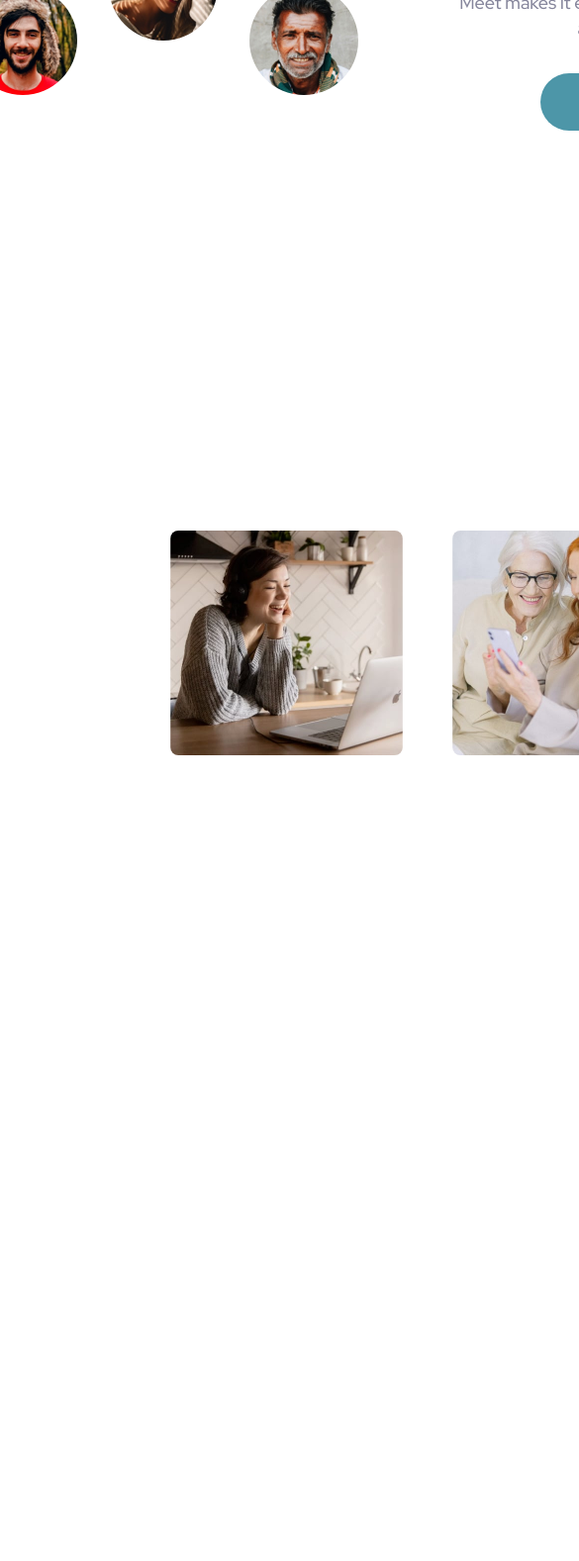
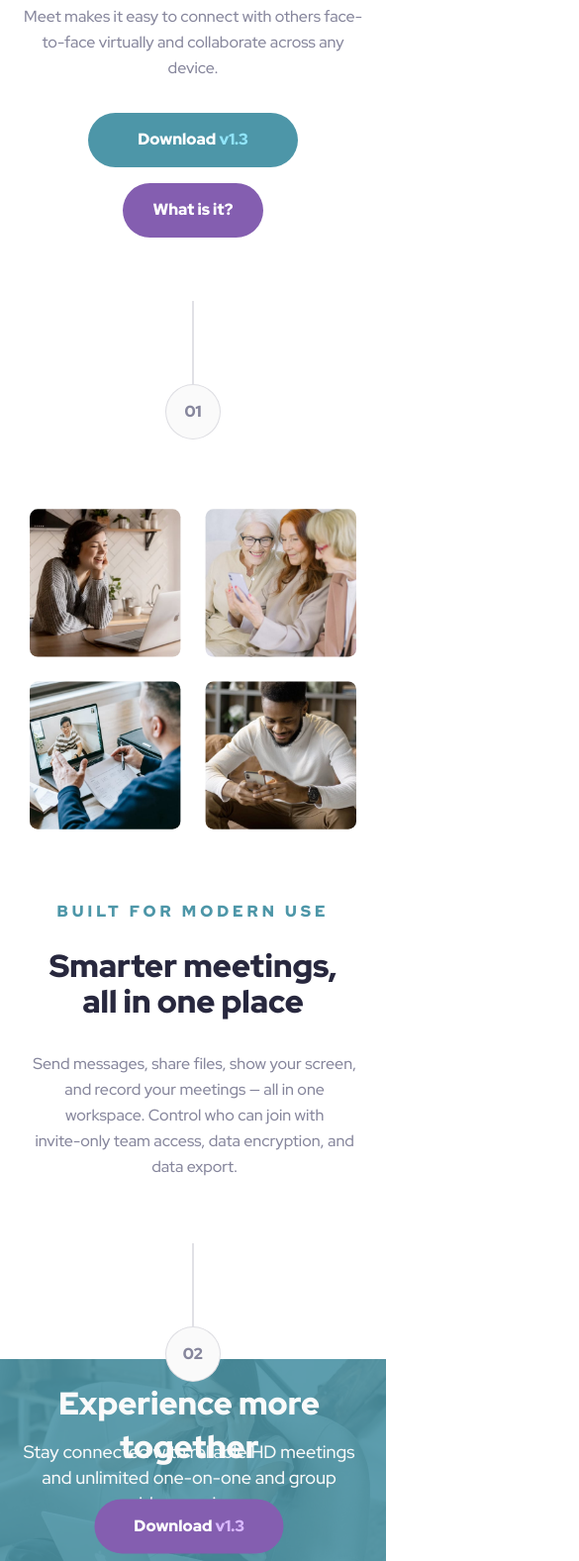
Before and after one commit to JulianJ44/fem-meet-landing-page, a plain HTML site: page index.html in a window 390 px wide. Shown: the part 423-2000 px from the top of the page at 99% size, 585 px wide, since content can reach past the window. Before the commit the page ends 1556 px from the top, so only its background shows below. Drawn offline with Linux system fonts and the light colour scheme.

Commit message:
Mobile First Site Build

```diff
--- a/index.html
+++ b/index.html
@@ -19,8 +19,10 @@
   </head>
   <body>
     <main>
-      <div class="logo">
-        <img src="/assets/logo.svg" alt="Meet logo" />
+      <div class="logo__container">
+        <div class="logo">
+          <img src="/assets/logo.svg" alt="Meet logo" />
+        </div>
       </div>
       <div class="hero">
         <div class="hero__left">
@@ -29,13 +31,13 @@
             alt="Hero Left image"
           />
         </div>
-        <div class="hero__main">
+        <div class="container hero__main">
           <h1 class="hero__heading">Group Chat for Everyone</h1>
           <p class="hero__paragraph">
             Meet makes it easy to connect with others face-to-face virtually and
             collaborate across any device.
           </p>
-          <div class="hero__btns">
+          <div class="container hero__btns">
             <div class="btn btn__large--green">
               Download <span class="btn__version--color">v1.3</span>
             </div>
@@ -56,7 +58,7 @@
         </div>
       </div>
 
-      <div class="images">
+      <div class="container images">
         <div class="images__photo--1">
           <img
             src="assets/desktop/image-woman-in-videocall.jpg"
@@ -79,29 +81,49 @@
           <img src="assets/desktop/image-man-texting.jpg" alt="Man texting" />
         </div>
       </div>
-      <!--<section class="main">
-        <span>Built for modern use</span>
-        <h2>Smarter meetings, all in one place</h2>
-        <p>
+      <section class="main__container main">
+        <p class="main__title">Built for modern use</p>
+        <h2 class="main__heading">Smarter meetings, all in one place</h2>
+        <p class="main__paragraph">
           Send messages, share files, show your screen, and record your meetings
-          — all in one workspace. Control who can join with invite-only team
-          access, data encryption, and data export.
+          — all in one workspace. Control who can join with <br />invite-only
+          team access, data encryption, and data export.
         </p>
-      </section>-->
+      </section>
       <div class="divider">
         <div class="divider__line"></div>
         <div class="divider__circle">
           <span class="divider__text--color">02</span>
         </div>
       </div>
-      <!--<footer class="footer__container">
-        <h2>Experience more together</h2>
-        <p>
-          Experience more together Stay connected with reliable HD meetings and
-          unlimited one-on-one and group video sessions.
+      <footer class="footer mt-23">
+        <picture>
+          <source
+            media="(max-width: 375px)"
+            srcset="/assets/mobile/image-footer.jpg"
+          />
+          <source
+            media="(max-width: 768px)"
+            srcset="/assets/tablet/image-footer.jpg"
+          />
+          <source
+            media="(max-width: 1440px)"
+            srcset="/assets/desktop/image-footer.jpg"
+          />
+          <img
+            src="/assets/mobile/image-footer.jpg"
+            alt="Chris standing up holding his daughter Elva"
+          />
+        </picture>
+        <h2 class="footer__heading">Experience more together</h2>
+        <p class="footer__paragraph">
+          Stay connected with reliable HD meetings and unlimited one-on-one and
+          group video sessions.
         </p>
-        <div class="btn btn__large--purple">Download v1.3</div>
-      </footer>-->
+        <div class="btn btn__large--purple">
+          Download <span class="btn__version-purple--color">v1.3</span>
+        </div>
+      </footer>
     </main>
   </body>
 </html>
--- a/sass/_base.scss
+++ b/sass/_base.scss
@@ -38,6 +38,10 @@ body {
   font-family: var(--font-family);
 }
 
+img {
+  max-width: 100%;
+}
+
 h1 {
   font-family: var(--font-family);
   font-size: 3.55555rem;
@@ -69,6 +73,37 @@ p {
   color: var(--color-four);
 }
 
+.logo__container {
+  width: 39%;
+  max-width: 375px;
+  margin: 0 auto;
+}
+
+.main__container,
+.footer__container {
+  width: 90%;
+  max-width: 327px;
+  margin: 0 auto;
+}
+
+.footer__container {
+  width: 100%;
+  max-width: 327px;
+  margin: 0 auto;
+  position: absolute;
+}
+
+.container {
+  width: 88%;
+  max-width: 375px;
+  margin: 0 auto;
+}
+
+.mt-23 {
+  margin-top: -23px;
+}
+
 //////////RESOURCES///////////
 /*bennett feely - https://bennettfeely.com/clippy/*/
+/* w3schools (PX - EM)  - https://www.w3schools.com/tags/ref_pxtoemconversion.asp*/
 //////////RESOURCES End///////////
--- a/sass/_components.scss
+++ b/sass/_components.scss
@@ -1,89 +1,63 @@
 ////////LOGO///////
 .logo {
-  display: flex;
-  justify-content: center;
-  margin-bottom: 108px;
-  margin-top: 80px;
+  margin: 48px 0;
 }
 ////////LOGO END///////
 
 ////////HERO///////
 .hero {
   display: grid;
-  grid-template-columns: 1fr 2fr 1fr;
-  grid-template-rows: auto auto auto;
-  margin: auto 12rem;
-  align-items: start;
-  grid-column-gap: 88px;
-
-  @media (max-width: 1400px) {
-    margin: 0;
-  }
+  grid-template-columns: repeat(2, 1fr);
+  grid-gap: 16px;
 
   &__left {
-    margin-left: -21px;
-    @media (max-width: 1400px) {
-      margin-left: -32px;
-    }
+    margin-left: -20px;
   }
 
   &__main {
-    display: flex;
-    flex-direction: column;
+    display: grid;
+    grid-row: 2/3;
+    grid-column: span 3;
+  }
+
+  &__heading {
+    width: 88%;
+    font-size: 40px;
+    margin: 0 auto 24px auto;
     text-align: center;
-    justify-content: center;
-
-    @media (max-width: 1400px) {
-      width: 540px;
-      margin: auto;
-    }
-  }
-  &__heading {
-    width: 445px;
-    margin: auto;
-    margin-bottom: 34px;
+    line-height: 44px;
   }
 
   &__paragraph {
-    width: 540px;
-    margin: 0 auto 32px auto;
-
-    @media (max-width: 1400px) {
-      width: 540px;
-    }
-  }
-
-  &__btns {
-    display: flex;
-    justify-content: center;
+    width: 100%;
+    font-size: 16px;
+    line-height: 26px;
+    text-align: center;
+    margin-bottom: 32px;
   }
 
   &__right {
-    margin-right: -71px;
-    margin-top: 29px;
-    @media (max-width: 1400px) {
-      margin-right: -32px;
-      margin-top: 65px;
-    }
+    margin-right: -35px;
   }
 }
+
 ////////HERO END///////
 
 ////////BUTTONS///////
 .btn {
-  width: 193px;
-  height: 58px;
-  font-size: 16px;
+  width: 70%;
+  font-size: 0.9rem;
   font-weight: 900;
   line-height: 26px;
+  text-align: center;
   border-radius: 29px;
-  padding: 16px 29px 16px 29px;
+  padding: 0.9em 1.611em;
+  margin: 0 auto;
 
   &__large--green {
     background: var(--color-one);
     color: #ffffff;
-    margin-right: 16px;
-    font-weight: 900;
+    margin-bottom: 16px;
     transition: all 0.2s;
 
     &:hover,
@@ -103,11 +77,15 @@
   }
 
   &__large--purple {
-    background: var(-color-two);
+    background: var(--color-two);
     color: #ffffff;
-    margin-right: 16px;
-    font-weight: 900;
+    margin-bottom: 16px;
     transition: all 0.2s;
+    width: 49%;
+    position: absolute;
+    top: 76%;
+    left: 49%;
+    transform: translate(-50%, -50%);
 
     &:hover,
     &:active {
@@ -116,10 +94,19 @@
     }
   }
 
+  &__version-purple--color {
+    color: var(--color-two-hover);
+    letter-spacing: inherit;
+
+    &:active {
+      background: var(--color-two);
+    }
+  }
+
   &__small--purple {
     background: var(--color-two);
     color: #ffffff;
-    width: 139px;
+    width: 47%;
     transition: all 0.2s;
 
     &:hover,
@@ -129,20 +116,21 @@
     }
   }
 }
+
 ////////BUTTONS END///////
 
 ////////DIVIDER///////
 .divider {
-  margin: 110px 53rem;
-  @media (max-width: 1400px) {
-    margin: 110px 38rem;
-  }
+  position: relative;
+  margin: 64px 0 0 0;
+  z-index: 2;
+
   &__line {
     width: 1px;
     height: 84px;
     opacity: 0.25;
     border: 1px solid var(--color-four);
-    margin-left: 27px;
+    margin: 0 auto;
   }
 
   &__circle {
@@ -155,6 +143,7 @@
     border: 1px solid rgba(135, 135, 157, 0.25);
     box-sizing: border-box;
     border-radius: 29px;
+    margin: 0 auto;
   }
 
   &__text--color {
@@ -162,19 +151,16 @@
     letter-spacing: inherit;
   }
 }
+
 ////////DIVIDER END///////
 
 ////////IMAGES///////
 .images {
   display: grid;
-  grid-template-columns: repeat(4, 255px);
-  grid-gap: 30px;
-  justify-items: center;
-  margin: 64px 24rem 80px 24rem;
-
-  @media (max-width: 1400px) {
-    margin: 64px 9rem 80px 9rem;
-  }
+  grid-template-columns: repeat(2, 1fr);
+  grid-gap: 12px;
+  margin-top: 64px;
+  margin-bottom: 64px;
 
   &__photo--1,
   &__photo--2,
@@ -182,10 +168,76 @@
   &__photo--4 {
     clip-path: inset(4% 4% 4% 4% round 8px);
   }
+}
+////////IMAGES END///////
 
-  img {
-    width: 255px;
-    height: 242px;
+////////MAIN///////
+
+.main {
+  &__title {
+    font-family: var(--font-family);
+    font-size: 16px;
+    font-weight: var(--font-weight-900);
+    line-height: 26px;
+    letter-spacing: 0.2222rem;
+    color: var(--color-one);
+    text-transform: uppercase;
+    text-align: center;
+  }
+
+  &__heading {
+    font-size: 32px;
+    line-height: 36px;
+    text-align: center;
+    margin: 24px 0 32px 0;
+  }
+
+  &__paragraph {
+    font-size: 16px;
+    text-align: center;
+    width: 101%;
   }
 }
-////////IMAGES END///////
+
+////////MAIN END///////
+
+////////FOOTER///////
+.footer {
+  position: relative;
+  z-index: 1;
+
+  &::before {
+    content: "";
+    position: absolute;
+    left: 0;
+    right: 0;
+    top: 0;
+    bottom: 0;
+    mix-blend-mode: normal;
+    background: var(--color-one);
+    opacity: 88%;
+  }
+
+  &__heading {
+    position: absolute;
+    width: 100%;
+    top: 30%;
+    left: 49%;
+    transform: translate(-50%, -50%);
+    font-size: 32px;
+    text-align: center;
+    color: var(--color-five);
+  }
+
+  &__paragraph {
+    position: absolute;
+    width: 87%;
+    top: 54%;
+    left: 49%;
+    transform: translate(-50%, -50%);
+    font-size: 18px;
+    text-align: center;
+    color: var(--color-five);
+  }
+}
+////////FOOTER END///////
```
Also changed, not shown: css/main.css, css/main.min.css.
